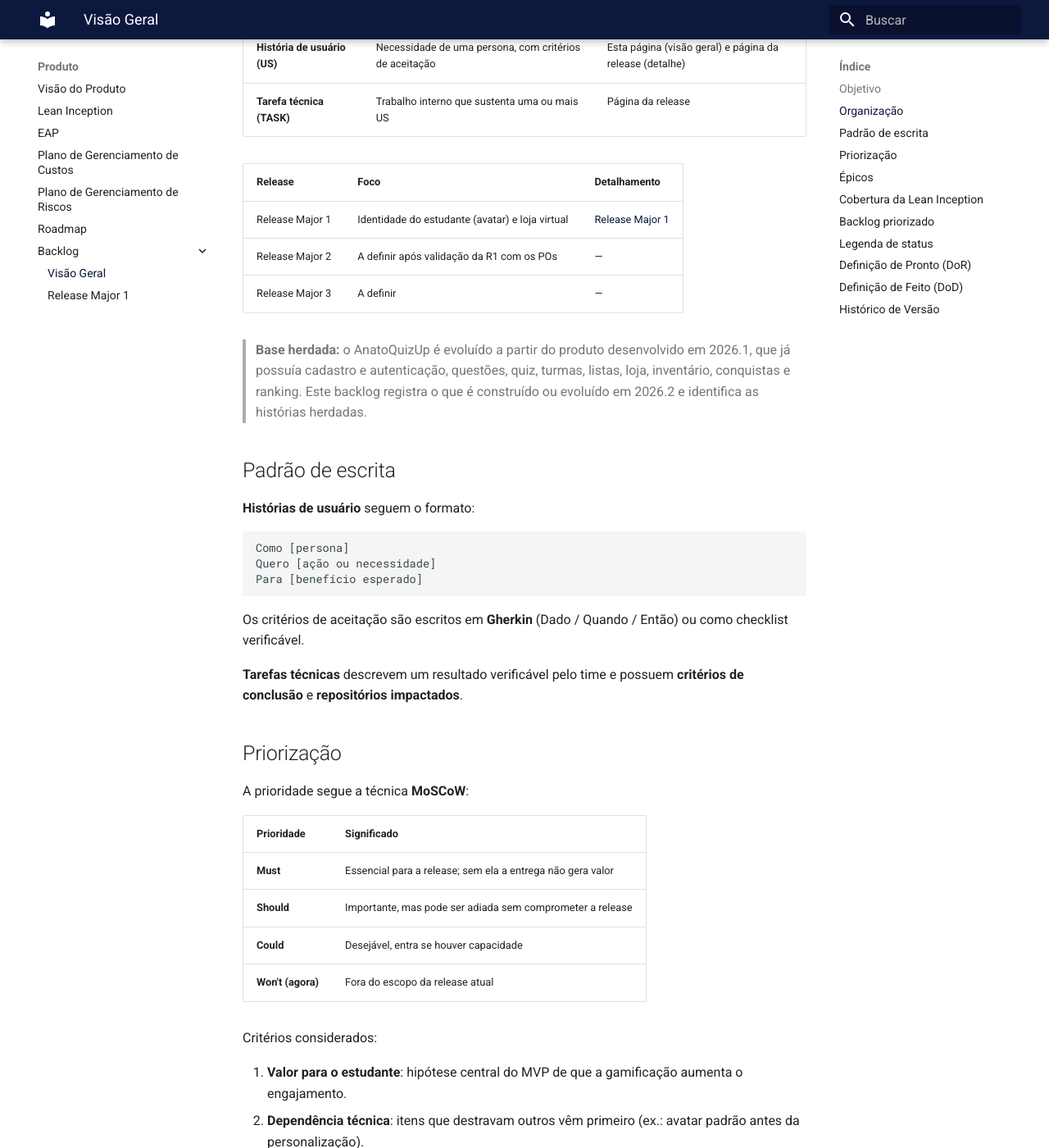
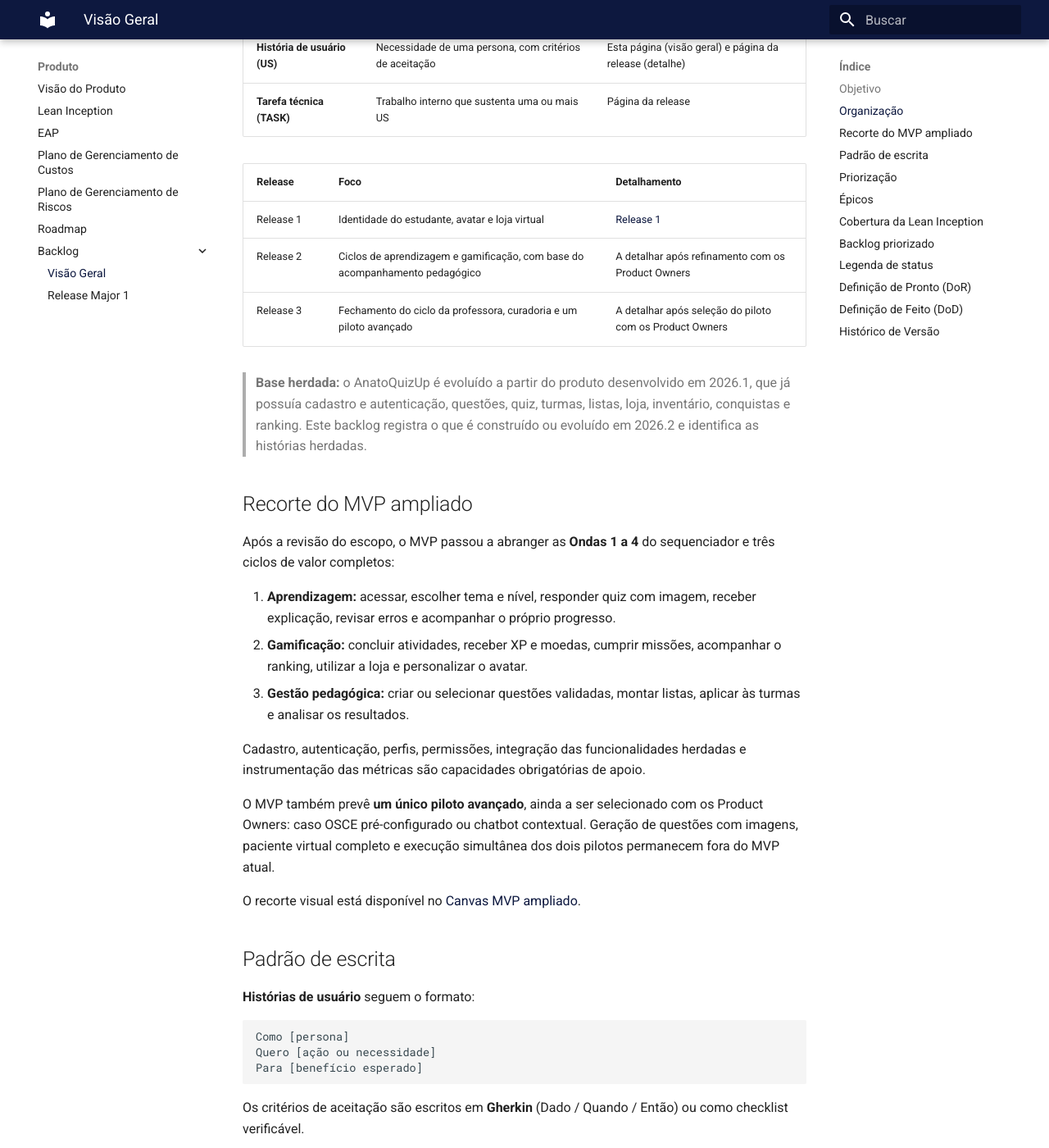
Before and after one commit to fga-eps-mds/2026-2-AnatoQuizUp-Doc, an MkDocs documentation site: the page built from docs/backlog/visao-geral.md, in a window 1280 px wide and 1400 px high, scrolled down 616 px. Shown: the whole window at 82% size. Built offline with MkDocs 1.6.1 and Material for MkDocs 9.7.7, drawn with Linux system fonts in a browser that asks for light colours; some of the changed text lies outside the part shown.

Commit message:
docs: alinha backlog ao MVP ampliado

```diff
--- a/docs/backlog/visao-geral.md
+++ b/docs/backlog/visao-geral.md
@@ -16,11 +16,25 @@ O backlog é revisado ao final de cada sprint, considerando as entregas realizad
 
 | Release | Foco | Detalhamento |
 |---|---|---|
-| Release Major 1 | Identidade do estudante (avatar) e loja virtual | [Release Major 1](release-major-1.md) |
-| Release Major 2 | A definir após validação da R1 com os POs | — |
-| Release Major 3 | A definir | — |
+| Release 1 | Identidade do estudante, avatar e loja virtual | [Release 1](release-major-1.md) |
+| Release 2 | Ciclos de aprendizagem e gamificação, com base do acompanhamento pedagógico | A detalhar após refinamento com os Product Owners |
+| Release 3 | Fechamento do ciclo da professora, curadoria e um piloto avançado | A detalhar após seleção do piloto com os Product Owners |
 
 > **Base herdada:** o AnatoQuizUp é evoluído a partir do produto desenvolvido em 2026.1, que já possuía cadastro e autenticação, questões, quiz, turmas, listas, loja, inventário, conquistas e ranking. Este backlog registra o que é construído ou evoluído em 2026.2 e identifica as histórias herdadas.
+
+## Recorte do MVP ampliado
+
+Após a revisão do escopo, o MVP passou a abranger as **Ondas 1 a 4** do sequenciador e três ciclos de valor completos:
+
+1. **Aprendizagem:** acessar, escolher tema e nível, responder quiz com imagem, receber explicação, revisar erros e acompanhar o próprio progresso.
+2. **Gamificação:** concluir atividades, receber XP e moedas, cumprir missões, acompanhar o ranking, utilizar a loja e personalizar o avatar.
+3. **Gestão pedagógica:** criar ou selecionar questões validadas, montar listas, aplicar às turmas e analisar os resultados.
+
+Cadastro, autenticação, perfis, permissões, integração das funcionalidades herdadas e instrumentação das métricas são capacidades obrigatórias de apoio.
+
+O MVP também prevê **um único piloto avançado**, ainda a ser selecionado com os Product Owners: caso OSCE pré-configurado ou chatbot contextual. Geração de questões com imagens, paciente virtual completo e execução simultânea dos dois pilotos permanecem fora do MVP atual.
+
+O recorte visual está disponível no [Canvas MVP ampliado](https://www.figma.com/board/IwsqM1gCmdrS2ZrR8HgRGz/Vis%C3%A3o-do-Produto-AnatoQuizUP-2026-2?node-id=17425-2220).
 
 ## Padrão de escrita
 
@@ -49,10 +63,11 @@ A prioridade segue a técnica **MoSCoW**:
 
 Critérios considerados:
 
-1. **Valor para o estudante**: hipótese central do MVP de que a gamificação aumenta o engajamento.
-2. **Dependência técnica**: itens que destravam outros vêm primeiro (ex.: avatar padrão antes da personalização).
-3. **Esforço e risco**: riscos do [Plano de Riscos](../produto/plano-de-riscos.md), como curva de aprendizado e prazo.
-4. **Retorno dos Product Owners**.
+1. **Valor educacional**: o ciclo de aprendizagem precisa funcionar de ponta a ponta antes da ampliação dos recursos avançados.
+2. **Fechamento do fluxo**: funcionalidades que permitem concluir os ciclos do estudante e da professora têm prioridade sobre recursos isolados.
+3. **Dependência técnica**: itens que destravam outros vêm primeiro, como autenticação, permissões e registro de resultados.
+4. **Esforço e risco**: riscos do [Plano de Riscos](../produto/plano-de-riscos.md), como curva de aprendizado, integração e prazo.
+5. **Retorno dos Product Owners**.
 
 ## Épicos
 
@@ -81,7 +96,9 @@ Todas as funcionalidades levantadas na Lean Inception estão associadas a um ép
 | Explicações adaptadas às dificuldades do estudante | EP04 | US11 |
 | Criação e personalização de avatar | EP01 | US01, US02 |
 | Pontos de experiência, moedas e ranking | EP01 | US03, US04, US05 |
+| Missões diárias, semanais e mensais | EP01 | US18 |
 | Loja virtual com itens para o avatar | EP01 | US03 |
+| Visualização do próprio progresso | EP02 | US19 |
 | Criação de listas de quizzes por professores | EP03 | US09 |
 | Visualização dos resultados dos estudantes | EP03 | US10 |
 | Validação de questões e imagens produzidas com apoio de IA | EP04 | US12 |
@@ -100,18 +117,20 @@ Todas as funcionalidades levantadas na Lean Inception estão associadas a um ép
 | US05 | estudante | ver minha posição no ranking geral, de amigos e da turma | me comparar com colegas e me manter engajado | EP01 | Should | R2 | Herdada de 2026.1 |
 | US06 | estudante | responder quizzes por tema com imagens radiológicas | praticar anatomia aplicada à radiologia | EP02 | Must | R2 | Herdada de 2026.1 |
 | US07 | estudante | ver a explicação da resposta após responder | entender o motivo do acerto ou erro | EP02 | Must | R2 | Herdada de 2026.1 |
-| US08 | estudante | revisar as questões que errei | focar nas minhas dificuldades | EP02 | Should | R2 | Não iniciada |
+| US08 | estudante | revisar as questões que errei | focar nas minhas dificuldades | EP02 | Must | R2 | Não iniciada |
 | US09 | professora | criar listas de questões e aplicá-las às turmas | usar a plataforma em sala de aula | EP03 | Must | R2 | Herdada de 2026.1 |
-| US10 | professora | visualizar os resultados dos estudantes da turma | identificar dificuldades e ajustar minhas aulas | EP03 | Should | R2 | Herdada de 2026.1 |
-| US11 | estudante | tirar dúvidas com um chatbot durante o estudo | resolver dúvidas sem depender do horário da professora | EP04 | Should | R3 | Não iniciada |
-| US12 | professora | validar questões e imagens geradas com apoio de IA | garantir a qualidade do conteúdo | EP04 | Should | R3 | Não iniciada |
-| US13 | estudante | praticar casos clínicos no modelo OSCE | treinar raciocínio clínico | EP05 | Could | R3 | Não iniciada |
+| US10 | professora | visualizar os resultados dos estudantes da turma | identificar dificuldades e ajustar minhas aulas | EP03 | Must | R2 | Herdada de 2026.1 |
+| US11 | estudante | tirar dúvidas com um chatbot durante o estudo | resolver dúvidas sem depender do horário da professora | EP04 | Should (piloto) | R3 | Candidato a piloto |
+| US12 | professora | validar questões e imagens geradas com apoio de IA | garantir a qualidade do conteúdo | EP04 | Must | R3 | Não iniciada |
+| US13 | estudante | praticar casos clínicos no modelo OSCE | treinar raciocínio clínico | EP05 | Should (piloto) | R3 | Candidato a piloto |
 | US14 | administradora | gerenciar usuários e permissões | manter o acesso à plataforma seguro | EP06 | Must | Contínuo | Herdada de 2026.1 |
 | US15 | estudante | me cadastrar e acessar a plataforma com e-mail e senha | ter meu progresso salvo | EP06 | Must | Contínuo | Herdada de 2026.1 |
-| US16 | estudante | escolher disciplina, tema e nível de conhecimento antes do quiz | estudar no ritmo e no conteúdo de que preciso | EP02 | Should | R2 | Não iniciada |
-| US17 | estudante | simular consultas com pacientes virtuais | praticar a anamnese e o raciocínio clínico | EP05 | Could | R3 | Não iniciada |
+| US16 | estudante | escolher disciplina, tema e nível de conhecimento antes do quiz | estudar no ritmo e no conteúdo de que preciso | EP02 | Must | R2 | Não iniciada |
+| US17 | estudante | simular consultas com pacientes virtuais | praticar a anamnese e o raciocínio clínico | EP05 | Won't (MVP) | Incremento | Não iniciada |
+| US18 | estudante | cumprir missões diárias, semanais e mensais | manter frequência e continuidade nos estudos | EP01 | Should | R2 | Não iniciada |
+| US19 | estudante | visualizar meu progresso, resultados e temas com dificuldade | direcionar meus próximos estudos | EP02 | Must | R2 | Não iniciada |
 
-> As histórias a partir da US04 são uma proposta inicial derivada da Lean Inception. As marcadas como "Herdada de 2026.1" já possuem implementação do semestre anterior e serão revisadas com os Product Owners para decidir se precisam de evolução. Todas serão refinadas, estimadas e receberão critérios de aceitação antes de entrarem em uma sprint.
+> As histórias a partir da US04 são uma proposta derivada da Lean Inception e do MVP ampliado. As marcadas como "Herdada de 2026.1" já possuem implementação do semestre anterior e serão revisadas com os Product Owners para decidir se precisam de evolução. Somente um dos candidatos a piloto, US11 ou US13, deverá ser comprometido no MVP. Todas as histórias serão refinadas, estimadas e receberão critérios de aceitação antes de entrarem em uma sprint.
 
 ## Legenda de status
 
@@ -149,3 +168,4 @@ Uma história é considerada concluída quando:
 | Data | Versão | Descrição | Autor(es) |
 | :--- | :--- | :--- | :--- |
 | 28/09/2026 | 1.0 | Criação do backlog do produto com épicos, cobertura da Lean Inception, histórias priorizadas, DoR e DoD | [Henrique Carvalho](https://github.com/henriquecarv3), [Rafael Melo](https://github.com/rmatuda) |
+| 12/10/2026 | 1.1 | Alinhamento do backlog ao MVP ampliado, com ciclos completos, novas histórias e seleção de um piloto avançado | [Leticia Torres Soares](https://github.com/leticiatmartins) |
```
